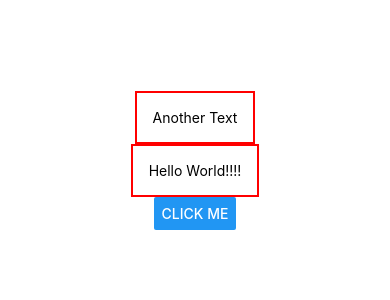
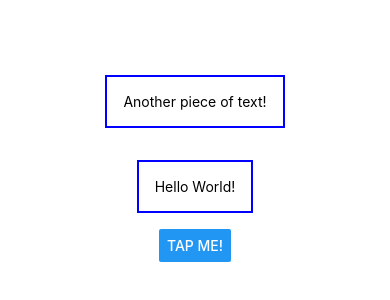
Before and after one commit to dotnet9-templates/RNCourse, a React Native app in the folder RNCourse/: screen / in a window 390 px wide. Shown: the part 262-562 px from the top of the page. Built offline with nearby package versions, Linux system fonts and the light colour scheme.

Commit message:
fixed s2e15

```diff
--- a/RNCourse/App.js
+++ b/RNCourse/App.js
@@ -1,27 +1,13 @@
-import { StyleSheet, Text, View, Button, Pressable } from "react-native";
+import { StyleSheet, Text, View, Button } from "react-native";
 
 export default function App() {
   return (
     <View style={styles.container}>
-      <Text style={styles.dummyText}>Another Text</Text>
-      <Text style={styles.dummyText}>Hello World!!!!</Text>
-      {/*
-        NOTE: <Button> renders using the native style of each platform.
-        iOS: blue text link (no background) — standard iOS style
-        Android: solid blue rounded rectangle — Material Design style
-        Same code, different look on each platform — this is intentional.
-        To get identical styling on both, use <TouchableOpacity> or <Pressable> with custom styles instead.
-      */}
-      {/* <Button> — platform-native styling (looks different on iOS vs Android) */}
-      <Button title="Click me" onPress={() => alert("Button pressed")} />
-
-      {/* <Pressable> — custom styling, looks the same on both platforms */}
-      {/* <Pressable
-        onPress={() => alert("Button pressed")}
-        style={{ backgroundColor: "#007AFF", padding: 10, borderRadius: 6 }}
-      >
-        <Text style={{ color: "#fff", fontWeight: "bold" }}>Click me</Text>
-      </Pressable> */}
+      <View>
+        <Text style={styles.dummyText}>Another piece of text!</Text>
+      </View>
+      <Text style={styles.dummyText}>Hello World!</Text>
+      <Button title="Tap me!" />
     </View>
   );
 }
@@ -34,9 +20,9 @@
     justifyContent: "center",
   },
   dummyText: {
-    margine: 16,
+    margin: 16,
+    padding: 16,
     borderWidth: 2,
-    borderColor: "red",
-    padding: 16,
+    borderColor: "blue",
   },
 });
```
